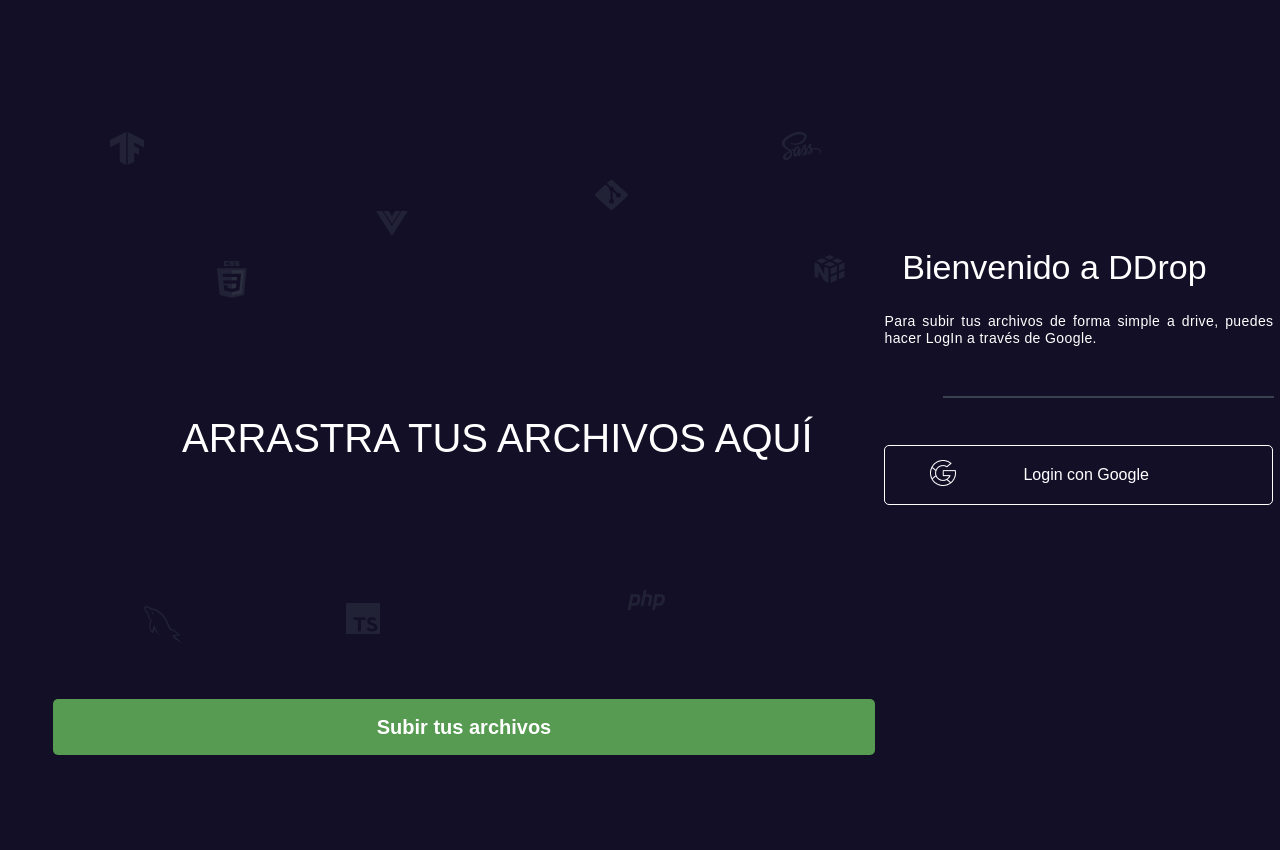
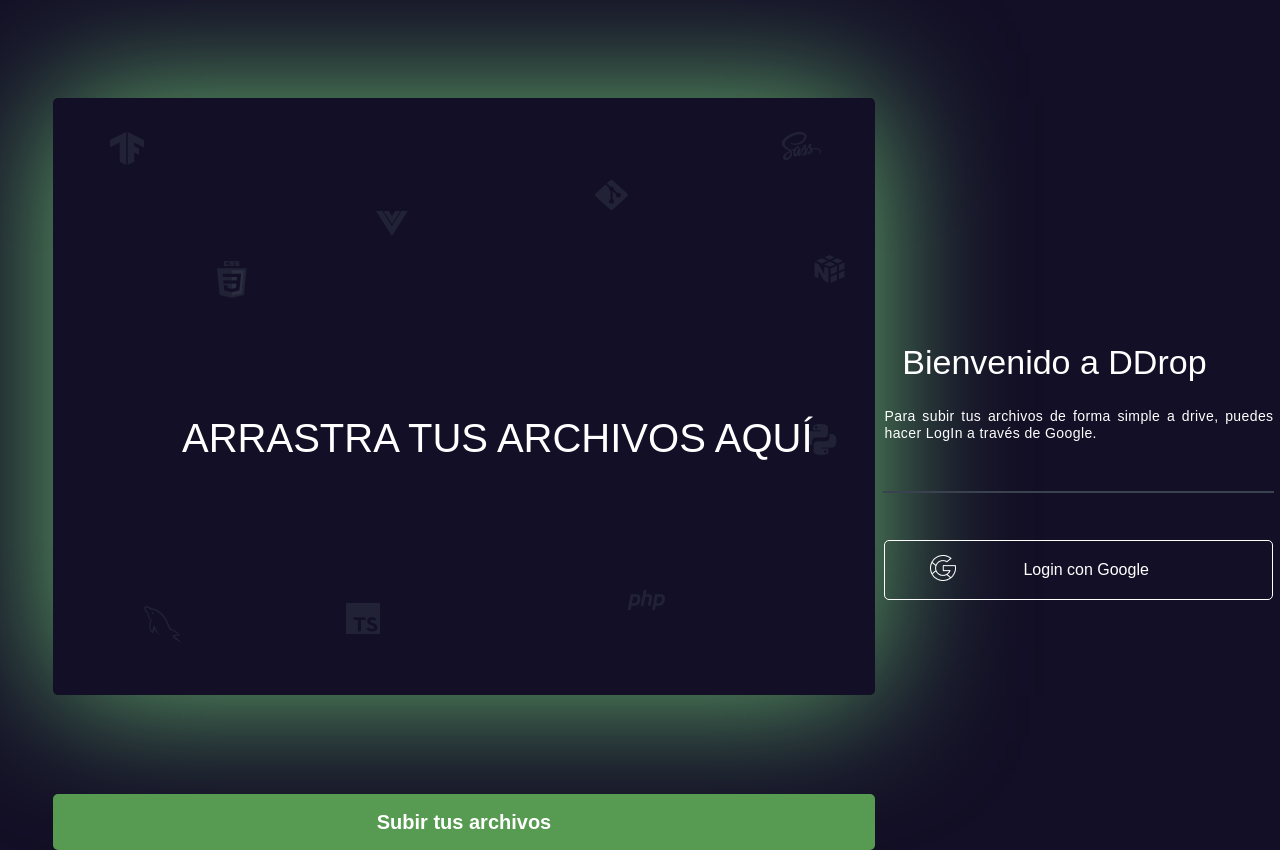
Before and after one commit to itsberriver/dropZone-hackathon, a React (Create React App) app: page / in a window 1280 px wide. Shown: the top 850 px of the page. Before the commit the page ends 800 px from the top, so only its background shows below. Built offline with nearby package versions, Linux system fonts and the light colour scheme.

Commit message:
added new styles

```diff
--- a/src/App.css
+++ b/src/App.css
@@ -1,5 +1,4 @@
 *{
-  background-color: #130F26;
   font-family: 'Montserrat', sans-serif;
 
 }
@@ -9,6 +8,7 @@
   margin-right: 55.98px;
   margin-top: 98px;
   margin-bottom: 54px;
+  background-color: #130F26;
 
 }
 
@@ -47,6 +47,7 @@
   letter-spacing: 0.4px;
   margin-top: 17px;
 
+
   color: #FFFFFF;
   position: relative;
   max-width: 389px;
@@ -73,3 +74,14 @@
   margin-right: -55.98px;
 
 }
+
+.green-container{
+  position: absolute;
+  width: 822px;
+  height: 597px;
+
+  background-color: #6AB972;
+  filter: blur(70px);
+  transform: matrix(1, 0, 0, -1, 0, 0);
+  z-index: -1;
+}
--- a/src/App.js
+++ b/src/App.js
@@ -8,6 +8,8 @@
     <div className="App">
         <>
           <div className = 'dropZone-container'>
+            <div className = 'green-container'>
+            </div>
             <DropZone/>
 
             <Button
--- a/src/stylesheets/Button.css
+++ b/src/stylesheets/Button.css
@@ -20,8 +20,10 @@
     align-items: center;
     padding: 20px;
     gap: 15px;
+    margin-top: 95px;
 }
 
 button:hover {
-    background-color: #2f4f80;
+    background-color: #FFFFFF;
+    color: #569B51;
 }
--- a/src/stylesheets/LoginButton.css
+++ b/src/stylesheets/LoginButton.css
@@ -15,6 +15,7 @@
     line-height: 20px;
     position: relative;
     min-width: 389px;
+    background: none;
 
 }
 
```
